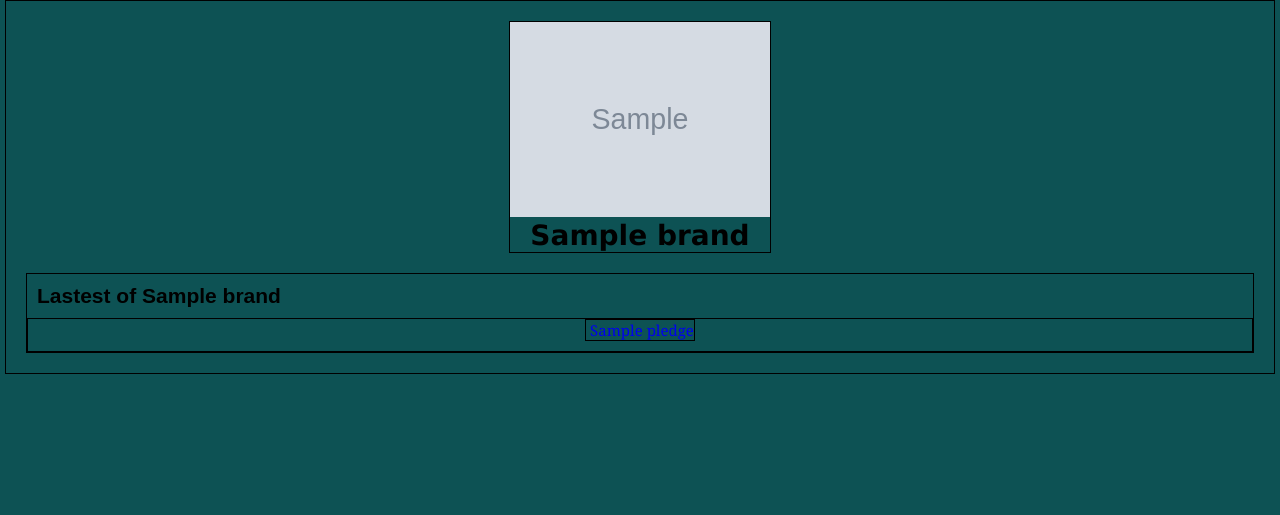
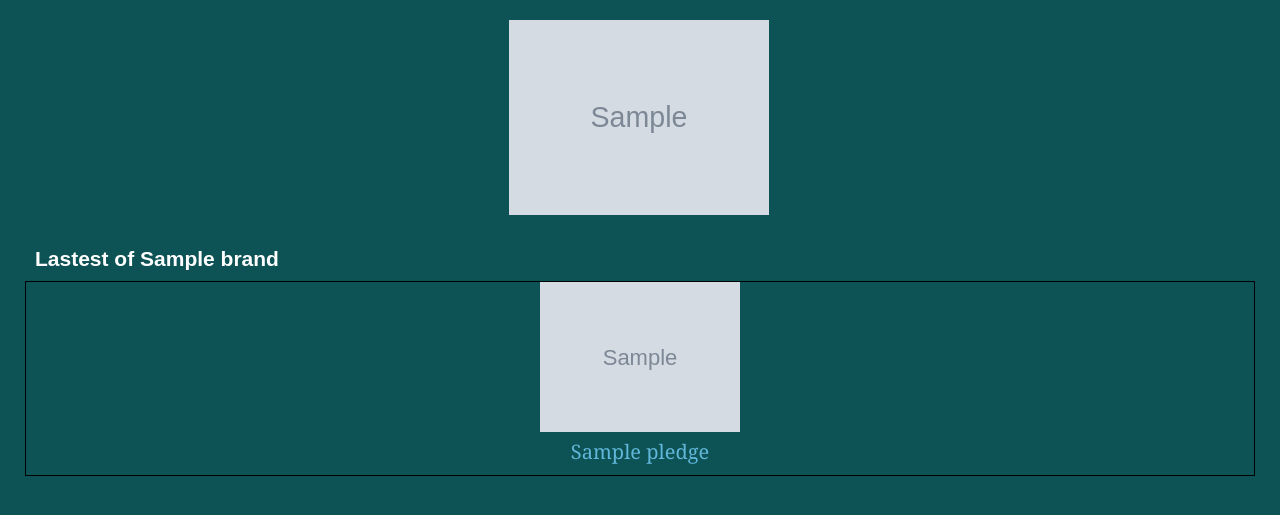
Before and after one commit to LuisJZ2004/clothestore, a Django app: a page that uses clothestore/brands/templates/brands/show_brand.html in a window 1280 px wide. Shown: the part 106-621 px from the top of the page. Run offline with Django 4.2, Linux system fonts and the light colour scheme; tables that the repository leaves empty hold one stand-in row (values such as "Sample post"); grey boxes marked "Sample" are stand-in pictures.

Commit message:
styles for brands done

```diff
--- a/clothestore/brands/static/brands/css/show_brand.css
+++ b/clothestore/brands/static/brands/css/show_brand_1.css
@@ -1,12 +1,10 @@
 .container {
-    border: 1px solid black;
     max-width: 1270px;
     padding: 20px;
     margin: 0 auto;
 }
 
 .container .brand-info {
-    border: 1px solid black;
     width: 262px;
     margin: 0 auto;
 }
@@ -18,7 +16,6 @@
 }
 
 .container .brand-products-container {
-    border: 1px solid black;
     margin-top: 20px;
 }
 
@@ -26,23 +23,36 @@
     font-size: 2.1rem;
     font-family: Arial, Helvetica, sans-serif;
     padding: 10px;
+    color: white;
 }
 
 .container .brand-products-container .brand-products {
     border: 1px solid black;
     display: flex;
     justify-content: space-evenly;
+    align-items: center;
     flex-wrap: wrap;
 }
 
 .container .brand-products-container .brand-products .each-product {
-    border: 1px solid black;
-    max-width: 180px;
+    display: flex;
+    flex-direction: column;
+    justify-content: center;
+    align-items: center;
+    max-width: 220px;
     margin-bottom: 10px;
 }
 
 .container .brand-products-container .brand-products .each-product {
-    font-size: 1.5rem;
+    font-size: 2.0rem;
     font-family: Cambria, Cochin, Georgia, Times, 'Times New Roman', serif;
     text-align: center;
 }
+
+.container .brand-products-container .brand-products .each-product .name {
+    color: rgb(97, 183, 218);
+}
+
+.container .brand-products-container .brand-products .each-product .name:hover {
+    color: white;
+}
--- a/clothestore/brands/templates/brands/show_brand.html
+++ b/clothestore/brands/templates/brands/show_brand.html
@@ -2,14 +2,13 @@
 {% load static %}
 
 {% block styles %}
-<link rel="stylesheet" href="{% static 'brands/css/show_brand.css' %}">
+<link rel="stylesheet" href="{% static 'brands/css/show_brand_1.css' %}">
 {% endblock styles %}
 
 {% block content %}
 <div class="container">
     <div class="brand-info">
         <img src="{{ brand.image.url }}" width="260px">
-        <h1>{{ brand.name }}</h1>
     </div>
 
 
@@ -20,8 +19,10 @@
                 <div class="brand-products">
                     {% for product in brand.pledge_set.all %}
                         <div class="each-product">
-                            <img src="{{ product.image.url }}" alt="" width="160px">
-                            <a href="{% url 'clothes:pledge_path' product.pk %}">{{ product.name }}</a>
+                            <a href="{% url 'clothes:pledge_path' product.pk %}">
+                                <img src="{{ product.pledgecolorset_set.all.first.image.url }}" alt="" width="200px">
+                            </a>
+                            <a class="name" href="{% url 'clothes:pledge_path' product.pk %}">{{ product.name }}</a>
                         </div>
                     {% endfor %}
                 </div>
```
